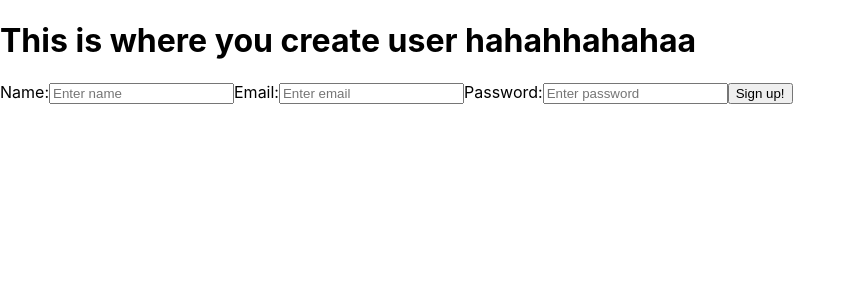
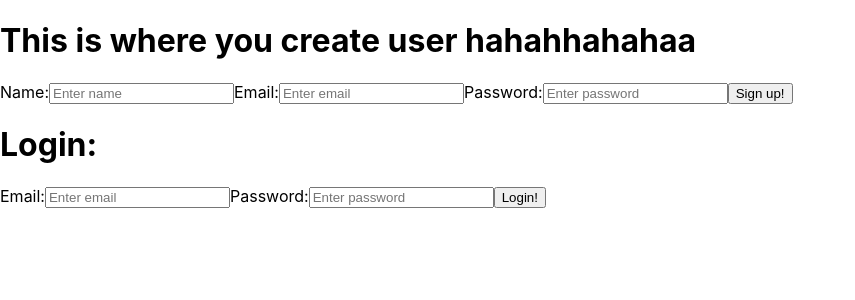
Before and after one commit to shaheerkhan8476/aimlab, a React (Create React App) app in the folder frontend/: page / in a window 1280 px wide. Shown: the top 300 px of the page, without its empty margins (0-855 px from the left). Built offline with nearby package versions, Linux system fonts and the light colour scheme.

Commit message:
Made Login Option

```diff
--- a/frontend/src/App.js
+++ b/frontend/src/App.js
@@ -1,10 +1,14 @@
 import React from 'react';
 import CreateUser from './CreateUser';
+import SignInUser from './SignInUser';
 
 
 function App() {
   return (
-    <CreateUser />
+    <div>
+      <CreateUser />
+      <SignInUser />
+    </div>
   );
 }
 
--- /dev/null
+++ b/frontend/src/SignInUser.js
@@ -0,0 +1,89 @@
+import React, { useState } from 'react';
+
+function SignInUser()
+{
+    //Current User Data
+    const [loginData, setLoginData] = useState({
+        email: '',
+        password: '',
+     });
+
+     //Listen for user adjustment of html and apply to form
+    const handleChange = (e) => {
+        const { name, value } = e.target;
+        setLoginData({
+            ...loginData,
+            [name]: value,
+        });
+    };
+    //Handle submit button and make POST request to backend to run /login
+    const handleSubmit = async (e) => {
+        e.preventDefault();
+        try {
+            const response = await fetch('http://localhost:8080/login',{
+                method: 'POST',
+                headers: {
+                    'Content-Type': 'application/json',
+                },
+                body: JSON.stringify(loginData),
+            });
+            if (response.ok)
+            {
+                const data = await response.json();
+                const token = data.access_token;
+                localStorage.setItem("accessToken", token);
+                console.log('Login Successful', data);
+            }
+            else
+            {
+                console.error('Failed to login', response.statusText);
+            }
+        }
+        catch (error)
+        {
+            console.error('Error logining user', error);
+        }
+    }
+
+    //Render the HTML form so the user can interact
+    return(
+
+        <form onSubmit={handleSubmit}>
+            <h1>Login:</h1>
+
+            <label htmlFor="email">Email:</label>
+            <input
+                type="email"
+                id="email"
+                name="email"
+                value={loginData.email}
+                onChange={handleChange}
+                placeholder="Enter email"
+                required>
+            </input>
+
+            <label htmlFor="password">Password:</label>
+            <input
+                type="password"
+                id="password"
+                name="password"
+                value={loginData.password}
+                onChange={handleChange}
+                placeholder="Enter password"
+                required>
+
+            </input>
+
+            <button type="submit">Login!</button>
+
+        </form>
+
+
+
+    )
+
+
+
+}
+
+export default SignInUser;
```
